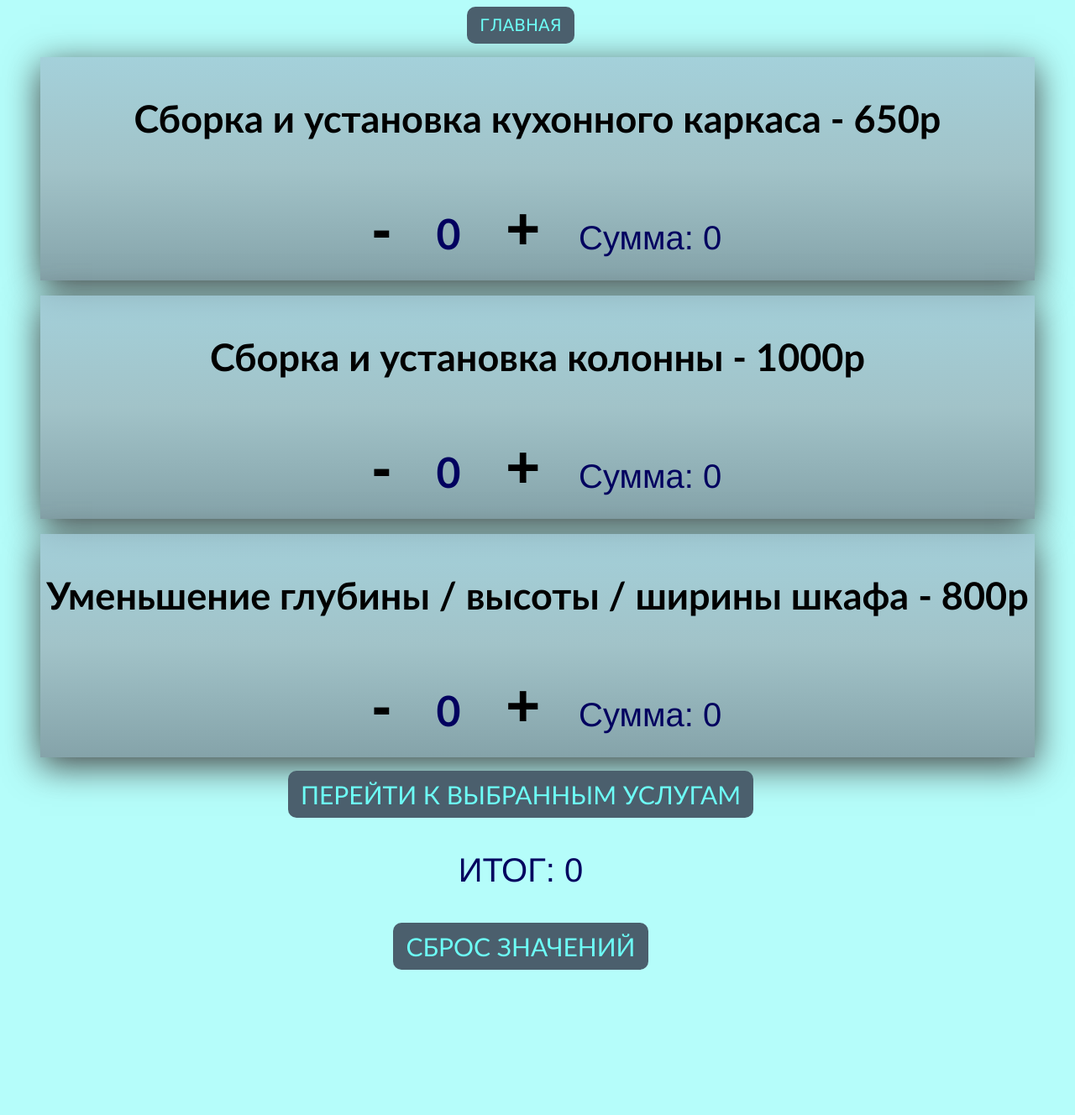
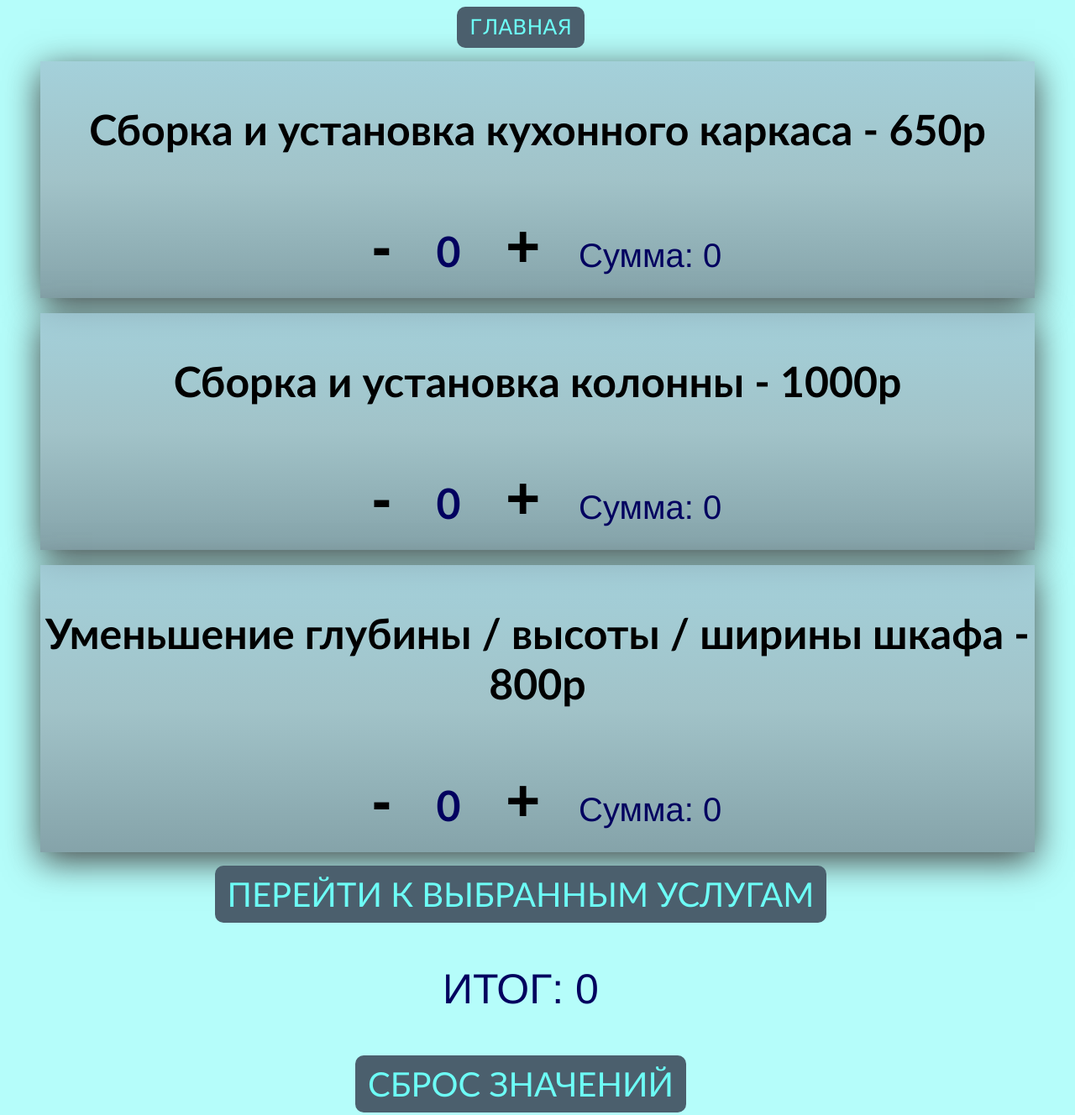
Before and after one commit to KitchenGang/Web, a plain HTML site: page new_price.html in a window 1280 px wide. Shown: the whole page at 84% size. Before the commit the page ends 1163 px from the top, so only its background shows below. Drawn offline with Linux system fonts and the light colour scheme.

Commit message:
09.08.2023

```diff
--- a/new_price.html
+++ b/new_price.html
@@ -25,7 +25,7 @@
   .homepage_button {
       font-family: 'Lucida Sans', 'Lucida Sans Regular', 'Lucida Grande', 'Lucida Sans Unicode', Geneva, Verdana, sans-serif;
       text-align: center;
-      font-size: 20px;
+      font-size: 25px;
       padding: 10px 15px;
       border-radius: 10px;
       color: rgb(109, 253, 246);
@@ -35,7 +35,7 @@
 
   .text {
     font-family: 'Gill Sans', 'Gill Sans MT', Calibri, 'Trebuchet MS', sans-serif;
-    font-size: 45px;
+    font-size: 50px;
     font-weight: bolder;
    /* block-size: 0px;
     white-space: nowrap;*/
@@ -81,7 +81,7 @@
 
   .total-button {
     font-family: 'Trebuchet MS', 'Lucida Sans Unicode', 'Lucida Grande', 'Lucida Sans', Arial, sans-serif;
-    font-size: 30px;
+    font-size: 40px;
     text-align: center;
     color: rgb(109, 253, 246);
     background-color: #4b5f6d;
@@ -93,13 +93,13 @@
 
   .total {
     font-family: 'Franklin Gothic Medium', 'Arial Narrow', Arial, sans-serif;
-    font-size: 40px;
+    font-size: 50px;
     color: #02005f;
   }
 
   .reset-button {
     font-family: 'Trebuchet MS', 'Lucida Sans Unicode', 'Lucida Grande', 'Lucida Sans', Arial, sans-serif;
-    font-size: 30px;
+    font-size: 40px;
     text-align: center;
     color: rgb(109, 253, 246);
     background-color: #4b5f6d;
```
Also changed, not shown: new_price_1.html (+1 -1 lines).
